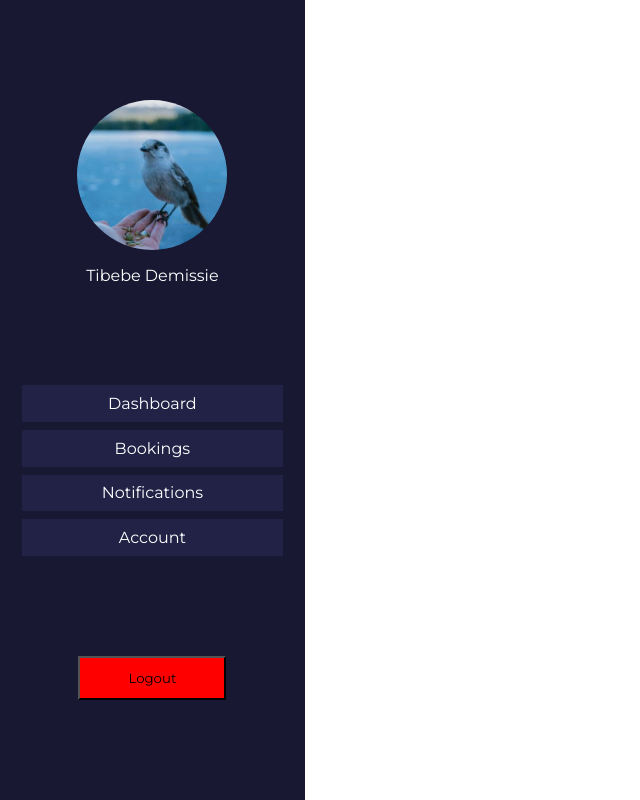
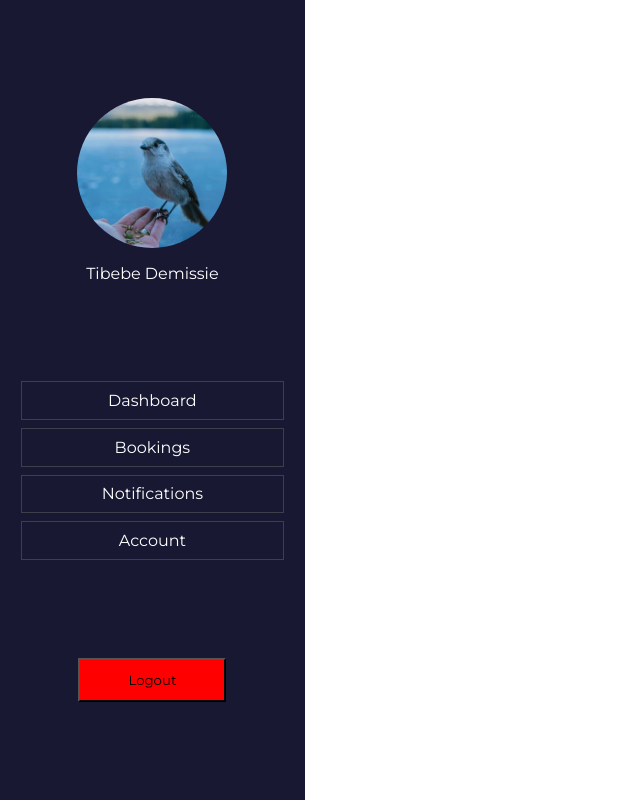
Before and after one commit to tib-source/Ergon, a React (Vite) app in the folder src/main/client/: page / in a window 1280 px wide. Shown: the whole page, without its empty margins (0-640 px from the left). Built offline with nearby package versions, Linux system fonts and the light colour scheme.

Commit message:
feat: style nav links while active

```diff
--- a/src/main/client/src/components/Sidebar.tsx
+++ b/src/main/client/src/components/Sidebar.tsx
@@ -39,11 +39,11 @@ const Sidebar = () => {
                 </div>
 
                 <div className="navigation__pages">
-                    <NavLink to={"/dashboard"}>Dashboard</NavLink>
-                    <NavLink to={"/booking_history"}>Bookings</NavLink>
-                    <NavLink to={"/notifications"}>Notifications</NavLink>
+                    <NavLink   className={({ isActive}) => isActive ? "active" : ""} to={"/dashboard"}>Dashboard</NavLink>
+                    <NavLink   className={({ isActive}) => isActive ? "active" : ""} to={"/booking_history"}>Bookings</NavLink>
+                    <NavLink   className={({ isActive}) => isActive ? "active" : ""} to={"/notifications"}>Notifications</NavLink>
                     { renderAdminPages(user.isAdmin) }
-                    <NavLink to={"/profile"}>Account</NavLink>
+                    <NavLink   className={({ isActive}) => isActive ? "active" : ""} to={"/profile"}>Account</NavLink>
                 </div>
 
                 <button> Logout</button>
--- a/src/main/client/src/components/styling/navigation.css
+++ b/src/main/client/src/components/styling/navigation.css
@@ -37,15 +37,20 @@ body{
             text-decoration: none;
             color: white;
             padding: .55rem 5rem;
-            background-color: var(--button);
             text-align: center;
             transition: 100ms;
+            border: 1px solid var(--gray-light);
 
         }
 
         a:hover{
             background-color: white;
             color: black;
+        }
+
+        .active{
+            background-color: var(--active);
+            border: 1px solid var(--active);
         }
     }
 
--- a/src/main/client/src/index.css
+++ b/src/main/client/src/index.css
@@ -17,10 +17,11 @@
   --bright: #794bff;
   --gray: #666666;
   --gray-light: #66666680;
-  --button: #222247;
+  --button: #464667;
   --error: #d15757;
   --accent: #57c2d1;
   --success: #61d295;
   --white: #ffffff;
+  --active: #373771;
   --sidebar: 400px;
 }
```
